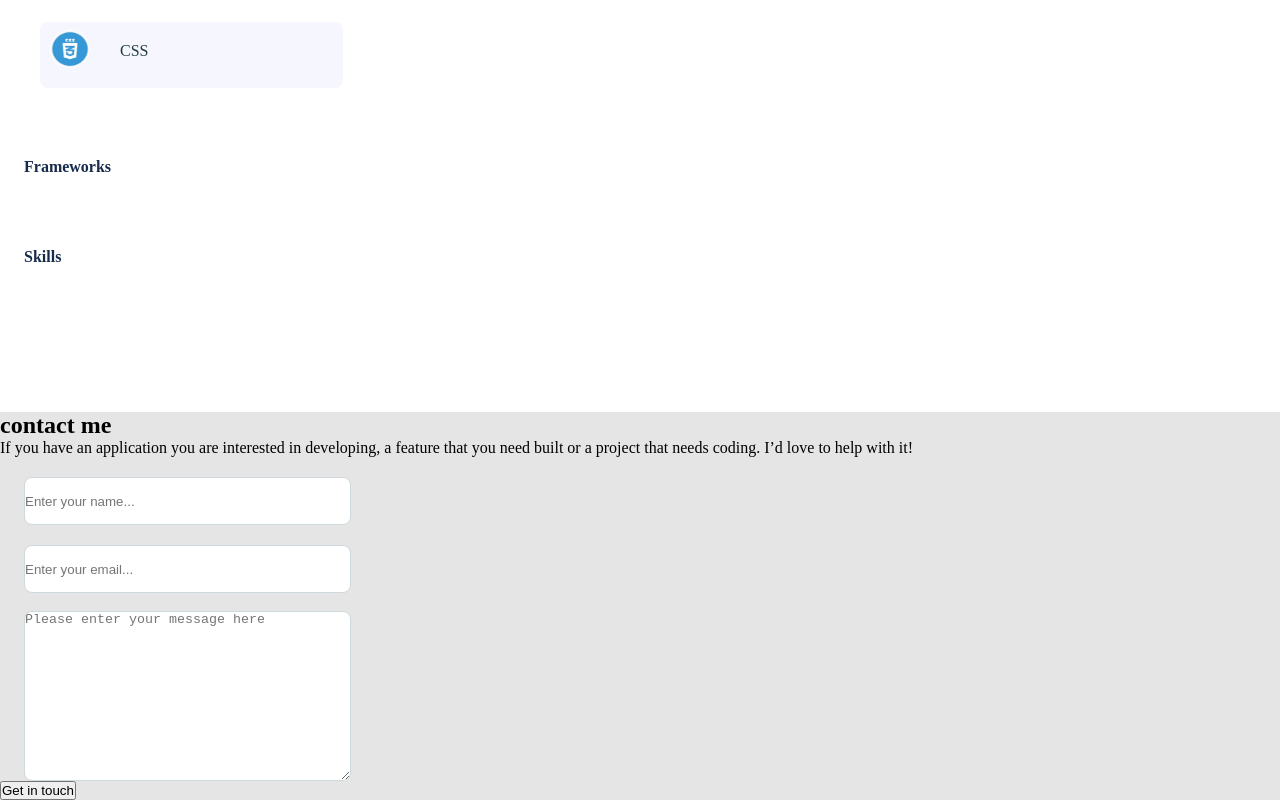
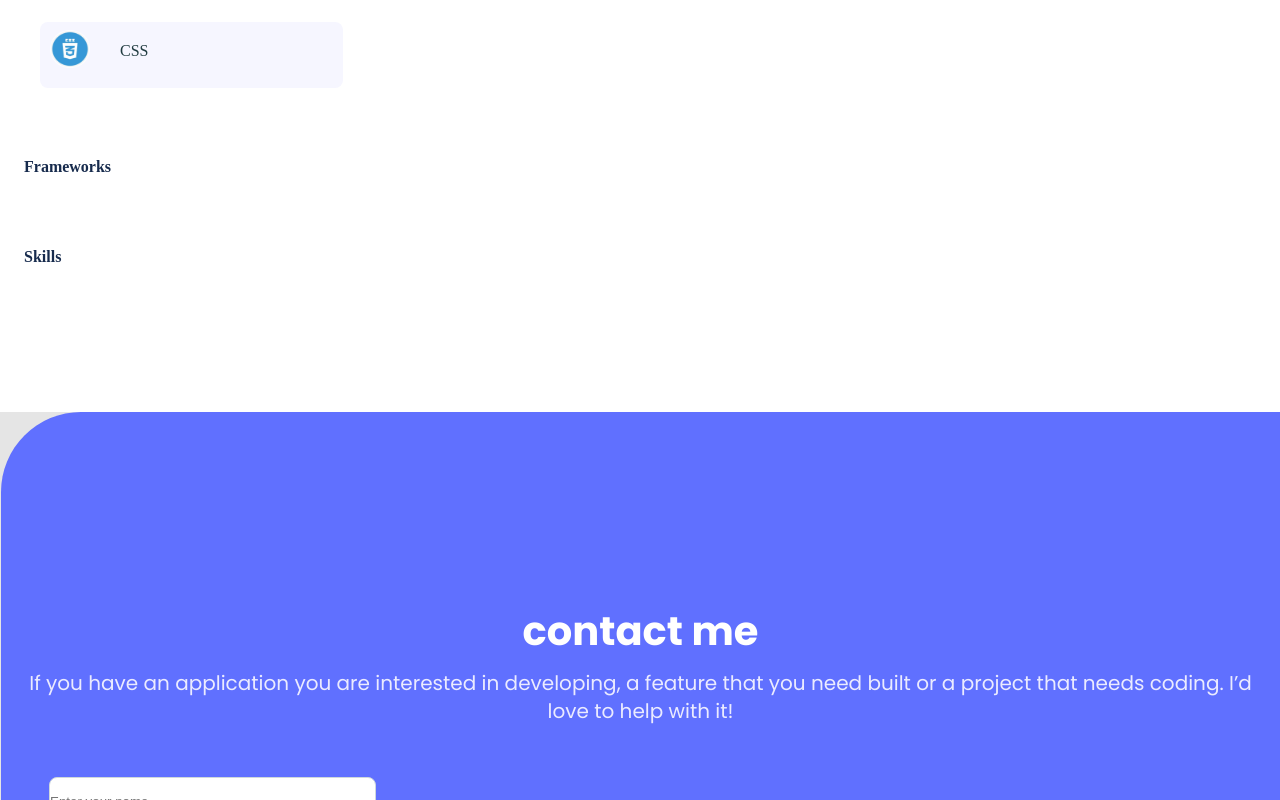
Before and after one commit to AsciencioAlex/mobile-portfolio, a website: page index.html in a window 1280 px wide. Shown: the part 4933-5733 px from the top of the page. After the commit the page ends 5345 px from the top, so only its background shows below. Drawn offline with Linux system fonts and the light colour scheme.

```diff
--- a/main.css
+++ b/main.css
@@ -74,7 +74,6 @@
   padding: 24px;
   background-color: #fff;
   border-bottom-left-radius: 80px;
-
 
 }
 
@@ -347,7 +346,7 @@
   font-weight: 600;
 }
 
-.contact-me {
+.contact__container_me {
   position: absolute;
   width: cover;
   left: 1px;
@@ -355,7 +354,7 @@
   border-top-left-radius: 80px;
 }
 
-.contact-me h2 {
+.contact__container_me h2 {
   font-family: Poppins, sans-serif;
   font-style: normal;
   font-weight: 700;
@@ -366,7 +365,7 @@
   text-align: center;
 }
 
-.contact-me p {
+.contact__container_me p {
   font-family: Poppins, sans-serif;
   font-style: normal;
   font-weight: 400;
@@ -378,7 +377,7 @@
   margin-bottom: 32px;
 }
 
-.loremipsum {
+.contact__name {
   position: absolute;
   background: #fff;
 }
@@ -405,7 +404,7 @@
   margin-left: 24px;
 }
 
-.el-botones {
+.contact__button {
   display: flex;
   flex-direction: row;
   align-items: center;
@@ -421,22 +420,22 @@
   margin-left: 24px;
 }
 
-.el-botones p {
+.contact__button p {
   display: flex;
   justify-content: center;
   align-items: center;
-  width: 150px;
+  width: 120px;
   height: 24px;
   font-family: Poppins, sans-serif;
   font-style: normal;
   font-weight: 500;
-  font-size: 17px;
+  font-size: 15px;
   line-height: 24px;
-  color: #396df2;
+  color: #043fe2;
   padding-top: 20px;
 }
 
-.background {
+.contact__info {
   background-image: url(assets/contact-form.png);
   padding: 90px 24px;
   border-top-left-radius: 90px;
```
